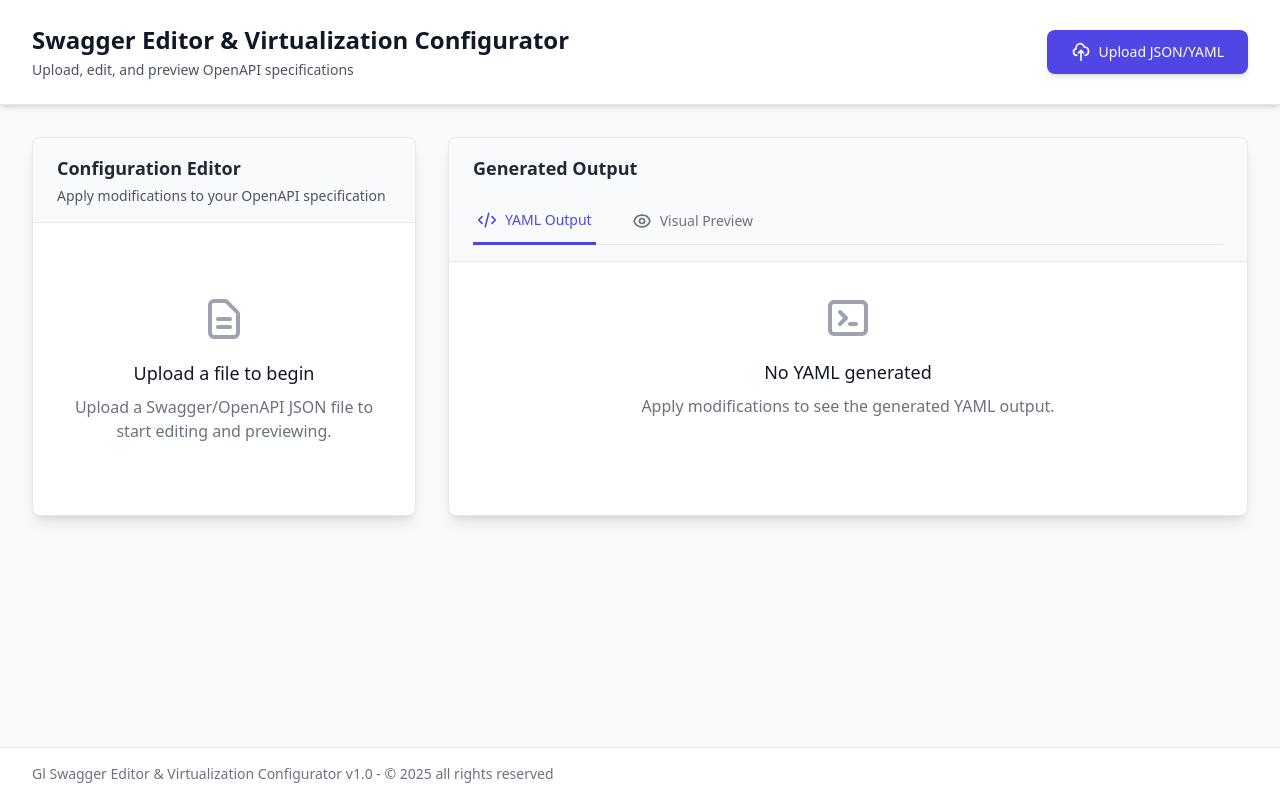
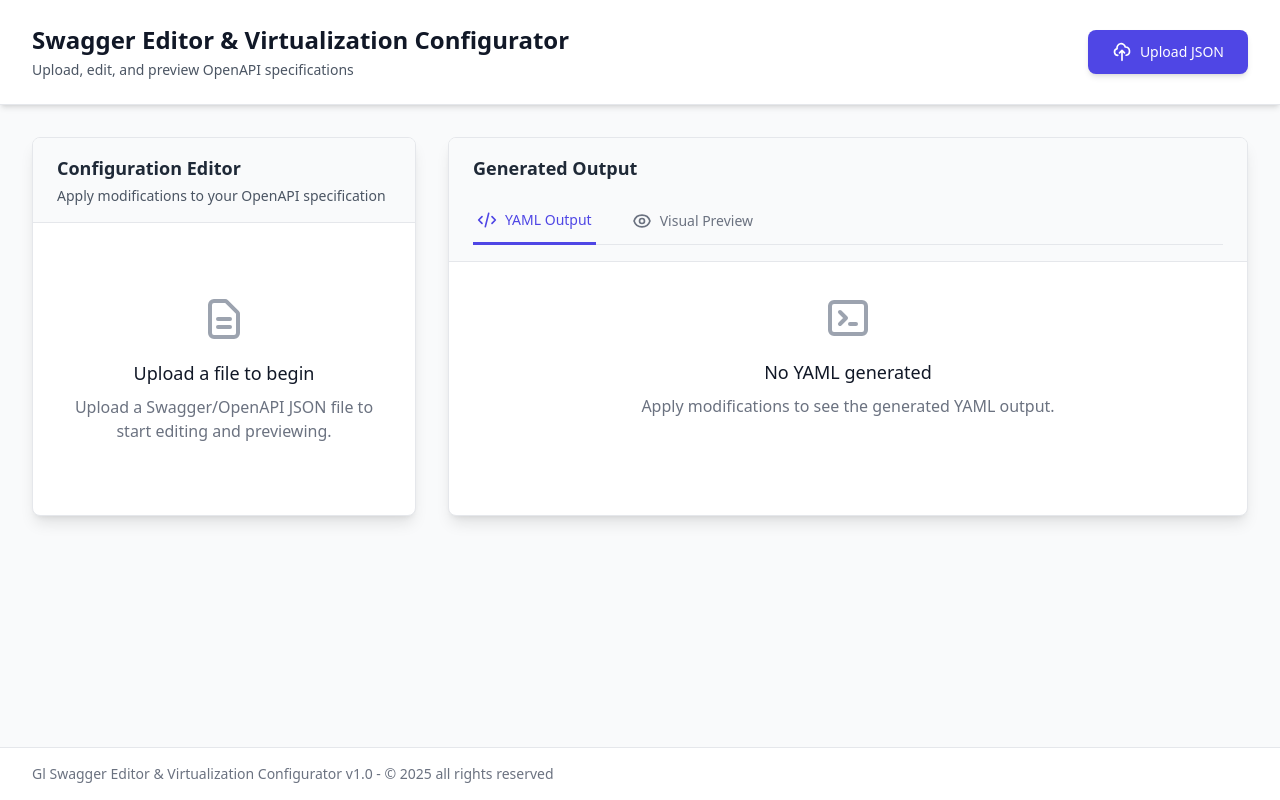
Before and after one commit to alaaomri/swagger-editor, a React (Vite) app: page / in a window 1280 px wide. Built offline with nearby package versions, Linux system fonts and the light colour scheme.

Commit message:
first commit

```diff
--- a/components/FileUpload.tsx
+++ b/components/FileUpload.tsx
@@ -53,7 +53,7 @@ const FileUpload: React.FC<FileUploadProps> = ({ onFileLoaded, isLoading, error
             <svg className="w-5 h-5 mr-2" fill="none" stroke="currentColor" viewBox="0 0 24 24" xmlns="http://www.w3.org/2000/svg">
               <path strokeLinecap="round" strokeLinejoin="round" strokeWidth="2" d="M7 16a4 4 0 01-.88-7.903A5 5 0 1115.9 6L16 6a5 5 0 011 9.9M15 13l-3-3m0 0l-3 3m3-3v12"></path>
             </svg>
-            Upload JSON/YAML
+            Upload JSON
           </>
         )}
       </label>
```
